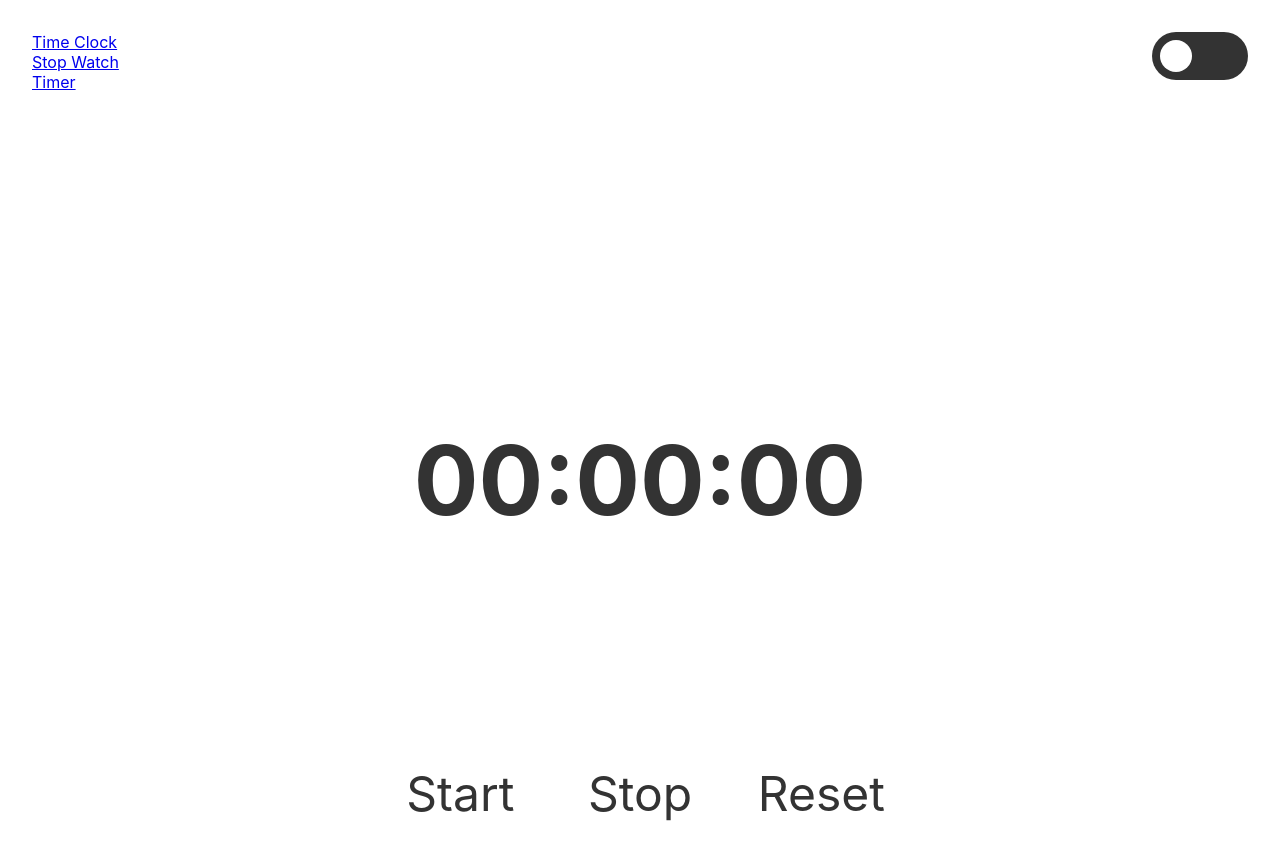
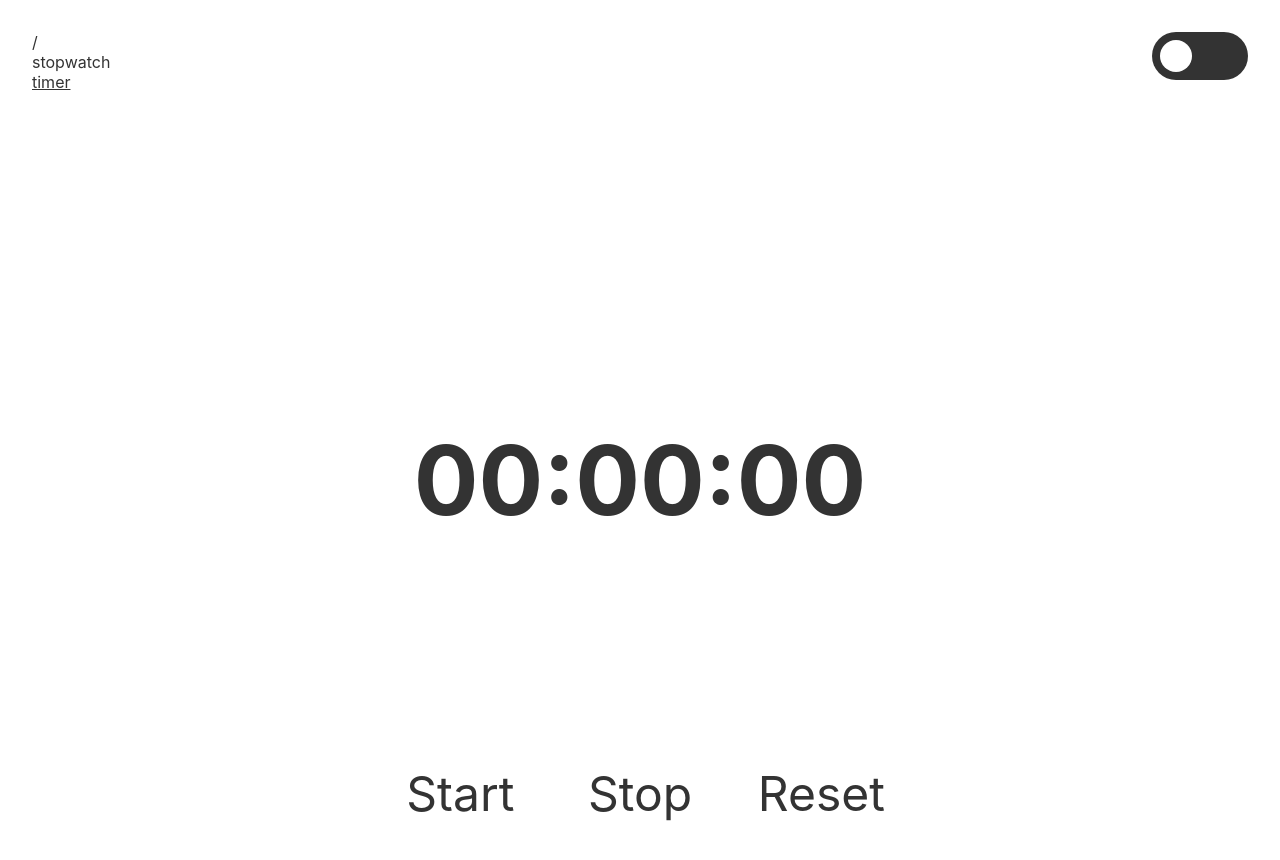
Before and after one commit to Android789515/react-clock, a React (Create React App) app: page /timer in a window 1280 px wide. Shown: the top 860 px of the page. Built offline with nearby package versions, Linux system fonts and the light colour scheme.

Commit message:
Styled the clock feature links.
Created a Sass mixin for un-styling links and applied it to the clock feature links.

Created a basic CSS rule for the current page, underlining the link that corresponds to the URL path.

Restructured the links' markup, reducing the line count by 66%.

```diff
--- a/src/components/clock-features/clock-feature-links/ClockFeatureLinks.module.scss
+++ b/src/components/clock-features/clock-feature-links/ClockFeatureLinks.module.scss
@@ -3,3 +3,11 @@
 .clockFeatureLinks {
   @include app-style-defaults.list;
 }
+
+.clockFeatureLink {
+  @include app-style-defaults.link;
+}
+
+[aria-current='page'] {
+  text-decoration: underline;
+}
--- a/src/components/clock-features/clock-feature-links/ClockFeatureLinks.tsx
+++ b/src/components/clock-features/clock-feature-links/ClockFeatureLinks.tsx
@@ -3,20 +3,21 @@ import { NavLink } from 'react-router-dom';
 import styles from './ClockFeatureLinks.module.scss';
 
 const ClockFeatureLinks = () => {
+    const Links = ['/', 'stopwatch', 'timer'].map((link, index) => (
+        <li key={index}>
+            <NavLink
+                to={link}
+                className={styles.clockFeatureLink}
+            >
+                {link}
+            </NavLink>
+        </li>
+    ));
+
     return (
         <nav>
             <ul className={styles.clockFeatureLinks}>
-                <li>
-                    <NavLink to={'/'}>Time Clock</NavLink>
-                </li>
-
-                <li>
-                    <NavLink to={'stopwatch'}>Stop Watch</NavLink>
-                </li>
-
-                <li>
-                    <NavLink to={'timer'}>Timer</NavLink>
-                </li>
+                {Links}
             </ul>
         </nav>
     );
--- a/src/sass-mixins/app-style-defaults.scss
+++ b/src/sass-mixins/app-style-defaults.scss
@@ -15,3 +15,13 @@
   padding: 0;
   margin: 0;
 }
+
+@mixin link {
+  text-decoration: none;
+  color: inherit;
+
+  &:focus,
+  &:hover {
+    color: blue;
+  }
+}
```
